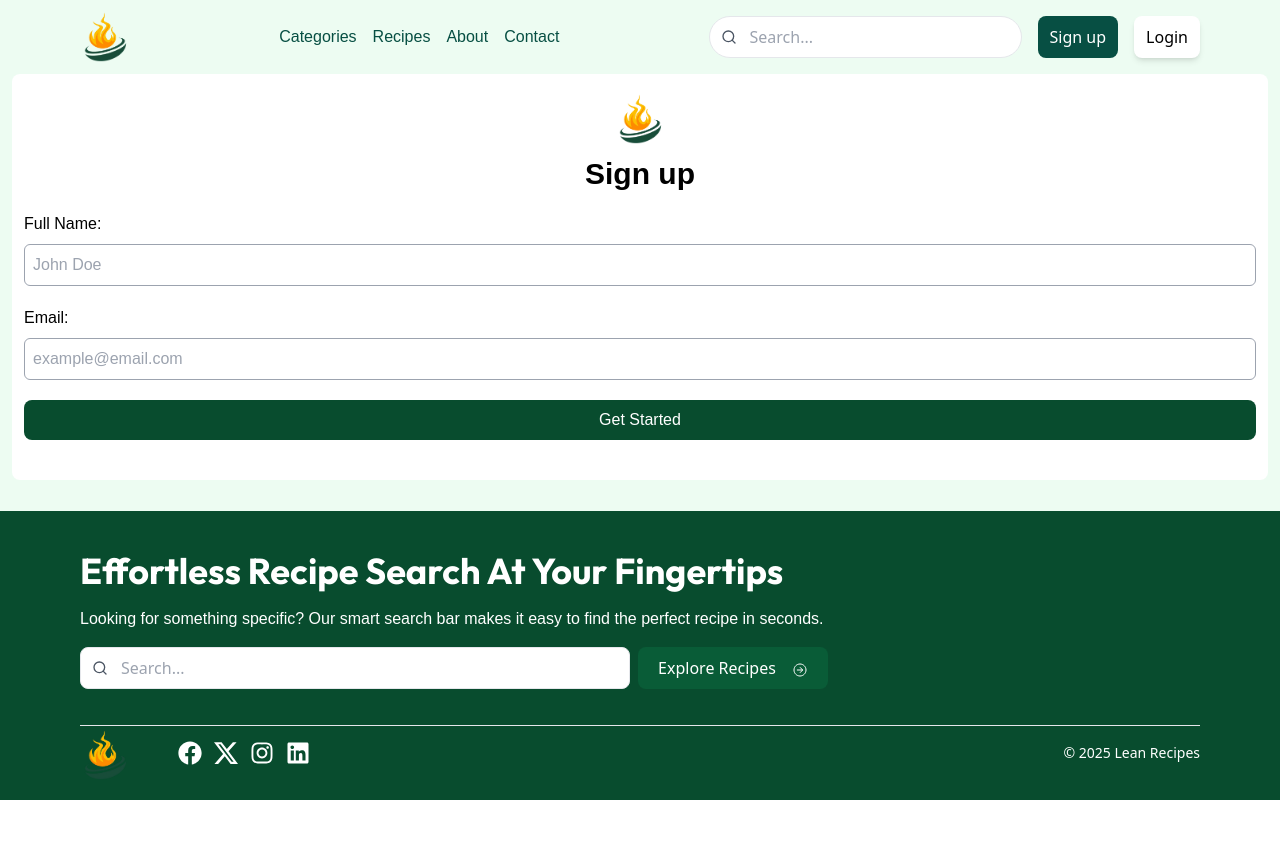
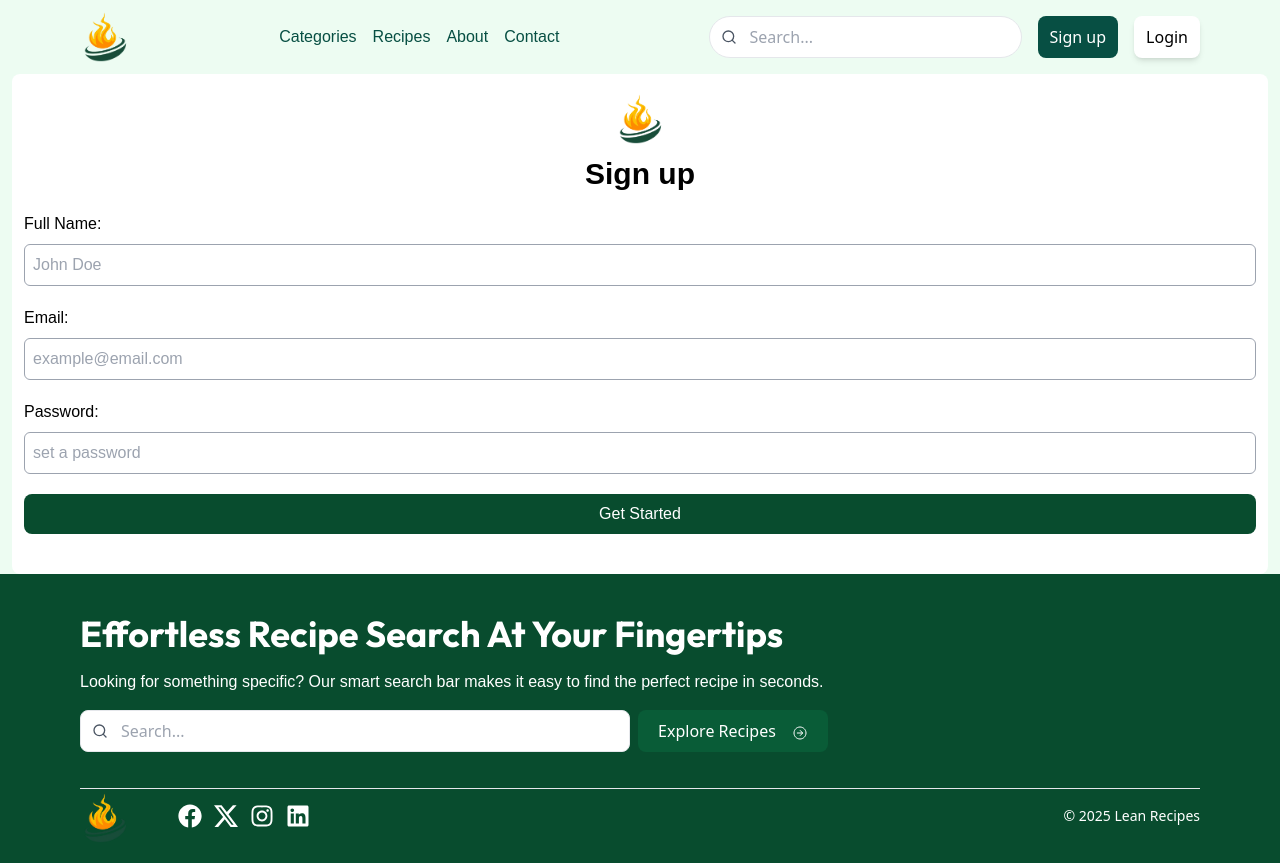
Before and after one commit to dsgnjoe/lean-recipes, a React (Vite) app: page /sign-up in a window 1280 px wide. Before the commit the page ends 800 px from the top, so only its background shows below. Built offline with nearby package versions, Linux system fonts and the light colour scheme; a web font is replaced by a local one.

Commit message:
sign up password

```diff
--- a/src/pages/SignUp.jsx
+++ b/src/pages/SignUp.jsx
@@ -4,8 +4,9 @@ const SignUp = () => {
   const [formData, setFormData] = useState({
     name: '',
     email: '',
+    password: '',
   })
-  const { name, email } = formData
+  const { name, email, password } = formData
 
   const onChange = (e) => {
     const { name, value } = e.target
@@ -34,6 +35,7 @@ const SignUp = () => {
             required
           />
         </div>
+
         <div className='flex flex-col gap-2'>
           <label htmlFor='email'>Email:</label>
           <input
@@ -42,6 +44,19 @@ const SignUp = () => {
             onChange={onChange}
             name='email'
             value={email}
+            className='border border-gray-400 rounded-md p-2'
+            required
+          />
+        </div>
+
+        <div className='flex flex-col gap-2'>
+          <label htmlFor='password'>Password:</label>
+          <input
+            type='password'
+            placeholder='set a password'
+            onChange={onChange}
+            name='password'
+            value={password}
             className='border border-gray-400 rounded-md p-2'
             required
           />
```
